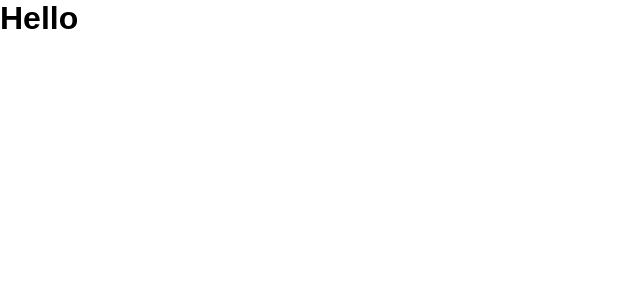
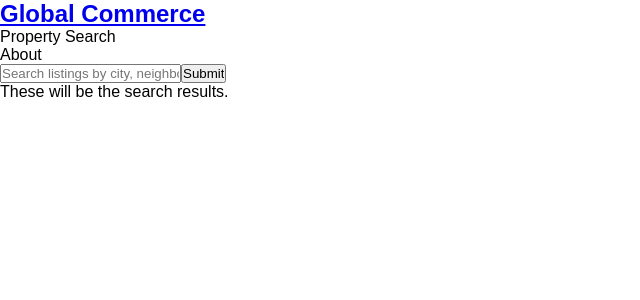
Before and after one commit to tohanian/global-commerce, a React (Create React App) app: page / in a window 1280 px wide. Shown: the top 300 px of the page, without its empty margins (0-640 px from the left). Built offline with nearby package versions, Linux system fonts and the light colour scheme.

Commit message:
Added react router.

```diff
--- a/package.json
+++ b/package.json
@@ -3,8 +3,10 @@
   "version": "0.1.0",
   "private": true,
   "dependencies": {
+    "ajv": "^6.4.0",
     "react": "^16.3.0",
     "react-dom": "^16.3.0",
+    "react-router-dom": "^4.2.2",
     "react-scripts": "1.1.1"
   },
   "scripts": {
--- a/src/App.js
+++ b/src/App.js
@@ -1,10 +1,18 @@
 import React, { Component } from "react";
+import { Route } from "react-router-dom";
+
+// Containers
+import LandingPage from "./containers/Home";
+import PropertySearchView from "./containers/PropertySearchView";
+import Header from "./containers/Header";
 
 class App extends Component {
 	render() {
 		return (
 			<div className="App">
-				<h1>Hello</h1>
+				<Header />
+				<Route exact path="/" component={LandingPage} />
+				<PropertySearchView />
 			</div>
 		);
 	}
--- /dev/null
+++ b/src/components/HomeSearch.js
@@ -0,0 +1,25 @@
+import React, { Component } from "react";
+
+class HomeSearch extends Component {
+	state = {
+		searchQuery: ""
+	};
+
+	render() {
+		return (
+			<div>
+				<form>
+					<input
+						type="text"
+						name="search"
+						placeholder="Search listings by city, neighborhood, or zip code"
+						value={this.state.searchQuery}
+					/>
+					<input type="submit" />
+				</form>
+			</div>
+		);
+	}
+}
+
+export default HomeSearch;
--- /dev/null
+++ b/src/containers/About.js
@@ -0,0 +1,9 @@
+import React, { Component } from "react";
+
+class About extends Component {
+	render() {
+		return <div />;
+	}
+}
+
+export default About;
--- /dev/null
+++ b/src/containers/Home.js
@@ -0,0 +1,18 @@
+import React, { Component } from "react";
+
+// Components
+import About from "./About";
+import HomeSearch from "../components/HomeSearch";
+
+class Home extends Component {
+	render() {
+		return (
+			<div>
+				<HomeSearch />
+				<About />
+			</div>
+		);
+	}
+}
+
+export default Home;
--- /dev/null
+++ b/src/containers/PropertySearchView.js
@@ -0,0 +1,9 @@
+import React, { Component } from "react";
+
+class PropertySearchView extends Component {
+	render() {
+		return <div>These will be the search results.</div>;
+	}
+}
+
+export default PropertySearchView;
--- /dev/null
+++ b/src/containers/header.js
@@ -0,0 +1,20 @@
+import React, { Component } from "react";
+import { Link } from "react-router-dom";
+
+class Header extends Component {
+	render() {
+		return (
+			<nav>
+				<Link to="/">
+					<h1>Global Commerce</h1>
+				</Link>
+				<ul>
+					<li>Property Search</li>
+					<li>About</li>
+				</ul>
+			</nav>
+		);
+	}
+}
+
+export default Header;
--- a/src/index.js
+++ b/src/index.js
@@ -1,8 +1,14 @@
-import React from 'react';
-import ReactDOM from 'react-dom';
-import './index.css';
-import App from './App';
-import registerServiceWorker from './registerServiceWorker';
+import React from "react";
+import ReactDOM from "react-dom";
+import "./index.css";
+import App from "./App";
+import registerServiceWorker from "./registerServiceWorker";
+import { BrowserRouter as Router } from "react-router-dom";
 
-ReactDOM.render(<App />, document.getElementById('root'));
+ReactDOM.render(
+	<Router>
+		<App />
+	</Router>,
+	document.getElementById("root")
+);
 registerServiceWorker();
```
Also changed, not shown: 1 other file (tests, documents, lock files or other folders).
